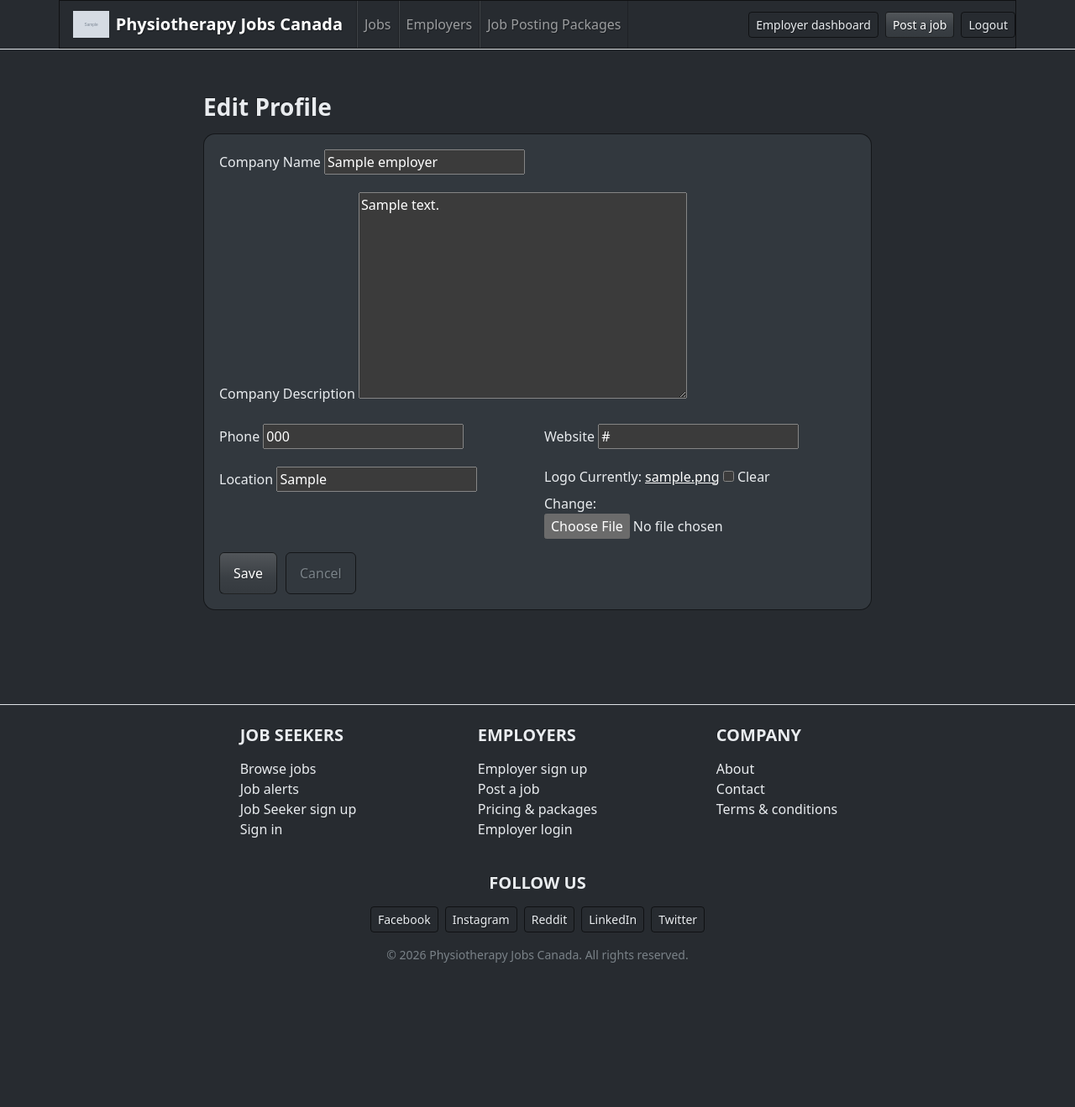
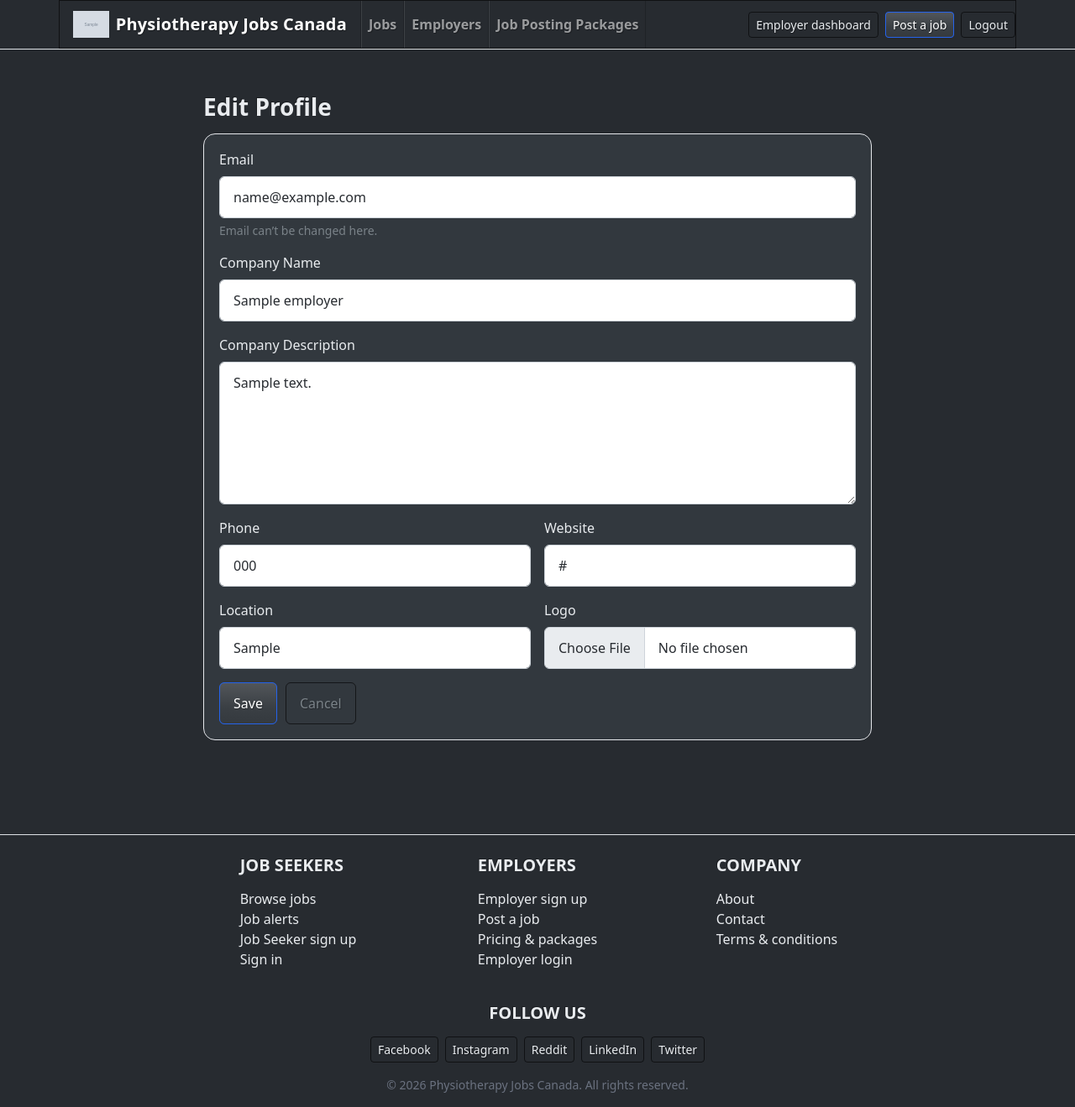
Before and after one commit to MichieMe315/pt-jobs, a Django app: page /employer/profile/ in a window 1280 px wide. Shown: the whole page at 84% size. Before the commit the page ends 1147 px from the top, so only its background shows below. Run offline with Django 5.2, Linux system fonts and the light colour scheme; a user stored in the database is signed in; tables that the repository leaves empty hold one stand-in row (values such as "Sample post"); grey boxes marked "Sample" are stand-in pictures; some libraries are stand-ins or nearby versions.

Commit message:
Fix home/search URL and restore employer profile edit styling; track styles.css

```diff
--- /dev/null
+++ b/static/css/styles.css
@@ -0,0 +1,98 @@
+/* =========================================================
+   Physiotherapy Jobs Canada
+   Master Stylesheet
+   Path: static/css/styles.css
+   ========================================================= */
+
+/* ---- Base ---- */
+body {
+  font-family: system-ui, -apple-system, "Segoe UI", Roboto, Helvetica, Arial, sans-serif;
+  background-color: #f8f9fa;
+  color: #212529;
+}
+
+/* ---- Links ---- */
+a {
+  text-decoration: none;
+}
+
+a:hover {
+  text-decoration: underline;
+}
+
+/* ---- Navbar ---- */
+.navbar-brand span {
+  font-weight: 700;
+  letter-spacing: 0.2px;
+}
+
+.navbar .nav-link {
+  font-weight: 600;
+}
+
+/* ---- Buttons ---- */
+.btn-primary {
+  background-color: #2563eb;
+  border-color: #2563eb;
+}
+
+.btn-primary:hover {
+  background-color: #1d4ed8;
+  border-color: #1d4ed8;
+}
+
+.btn-outline-primary {
+  border-color: #2563eb;
+  color: #2563eb;
+}
+
+.btn-outline-primary:hover {
+  background-color: #2563eb;
+  color: #fff;
+}
+
+/* ---- Forms ---- */
+.form-control,
+.form-select {
+  border-radius: 6px;
+}
+
+/* ---- Cards ---- */
+.card {
+  border-radius: 10px;
+  border: 1px solid #e5e7eb;
+}
+
+.card h3,
+.card h2 {
+  font-weight: 700;
+}
+
+/* ---- Job list ---- */
+.list-group-item {
+  border-radius: 10px;
+  border: 1px solid #e5e7eb;
+}
+
+.list-group-item:hover {
+  background-color: #f9fafb;
+}
+
+/* ---- Footer ---- */
+footer {
+  background-color: #111827;
+  color: #d1d5db;
+}
+
+footer a {
+  color: #d1d5db;
+}
+
+footer a:hover {
+  color: #ffffff;
+}
+
+/* ---- Utility ---- */
+.text-muted {
+  color: #6b7280 !important;
+}
--- a/templates/board/employer_profile_edit.html
+++ b/templates/board/employer_profile_edit.html
@@ -19,46 +19,94 @@
         {% endif %}
 
         <div class="row g-3">
+
+          <!-- Email: visible, not editable -->
+          <div class="col-12">
+            <label class="form-label">Email</label>
+            <input
+              type="email"
+              class="form-control"
+              value="{{ request.user.email }}"
+              readonly
+            >
+            <div class="form-text">Email can’t be changed here.</div>
+          </div>
+
           <div class="col-12">
             <label class="form-label" for="{{ form.company_name.id_for_label }}">Company Name</label>
-            {{ form.company_name }}
+            <input
+              type="text"
+              name="{{ form.company_name.html_name }}"
+              id="{{ form.company_name.id_for_label }}"
+              class="form-control"
+              value="{{ form.company_name.value|default_if_none:'' }}"
+            >
             {% if form.company_name.errors %}<div class="text-danger">{{ form.company_name.errors }}</div>{% endif %}
           </div>
 
           <div class="col-12">
             <label class="form-label" for="{{ form.description.id_for_label }}">Company Description</label>
-            {{ form.description }}
+            <textarea
+              name="{{ form.description.html_name }}"
+              id="{{ form.description.id_for_label }}"
+              class="form-control"
+              rows="6"
+            >{{ form.description.value|default_if_none:'' }}</textarea>
             {% if form.description.errors %}<div class="text-danger">{{ form.description.errors }}</div>{% endif %}
           </div>
 
           <div class="col-md-6">
             <label class="form-label" for="{{ form.phone.id_for_label }}">Phone</label>
-            {{ form.phone }}
+            <input
+              type="text"
+              name="{{ form.phone.html_name }}"
+              id="{{ form.phone.id_for_label }}"
+              class="form-control"
+              value="{{ form.phone.value|default_if_none:'' }}"
+            >
             {% if form.phone.errors %}<div class="text-danger">{{ form.phone.errors }}</div>{% endif %}
           </div>
 
           <div class="col-md-6">
             <label class="form-label" for="{{ form.website.id_for_label }}">Website</label>
-            {{ form.website }}
+            <input
+              type="url"
+              name="{{ form.website.html_name }}"
+              id="{{ form.website.id_for_label }}"
+              class="form-control"
+              value="{{ form.website.value|default_if_none:'' }}"
+            >
             {% if form.website.errors %}<div class="text-danger">{{ form.website.errors }}</div>{% endif %}
           </div>
 
           <div class="col-md-6">
             <label class="form-label" for="{{ form.location.id_for_label }}">Location</label>
-            {{ form.location }}
+            <input
+              type="text"
+              name="{{ form.location.html_name }}"
+              id="{{ form.location.id_for_label }}"
+              class="form-control"
+              value="{{ form.location.value|default_if_none:'' }}"
+            >
             {% if form.location.errors %}<div class="text-danger">{{ form.location.errors }}</div>{% endif %}
           </div>
 
           <div class="col-md-6">
             <label class="form-label" for="{{ form.logo.id_for_label }}">Logo</label>
-            {{ form.logo }}
+            <input
+              type="file"
+              name="{{ form.logo.html_name }}"
+              id="{{ form.logo.id_for_label }}"
+              class="form-control"
+            >
             {% if form.logo.errors %}<div class="text-danger">{{ form.logo.errors }}</div>{% endif %}
           </div>
+
         </div>
 
         <div style="display:flex; gap:10px; margin-top: 16px;">
           <button type="submit" class="btn btn-primary">Save</button>
-          <a class="btn btn-outline-secondary" href="{% url 'employer_profile_edit' %}">Cancel</a>
+          <a class="btn btn-outline-secondary" href="/employer/dashboard/">Cancel</a>
         </div>
 
       </form>
```
Also changed, not shown: templates/board/home.html (+16 -40 lines).
